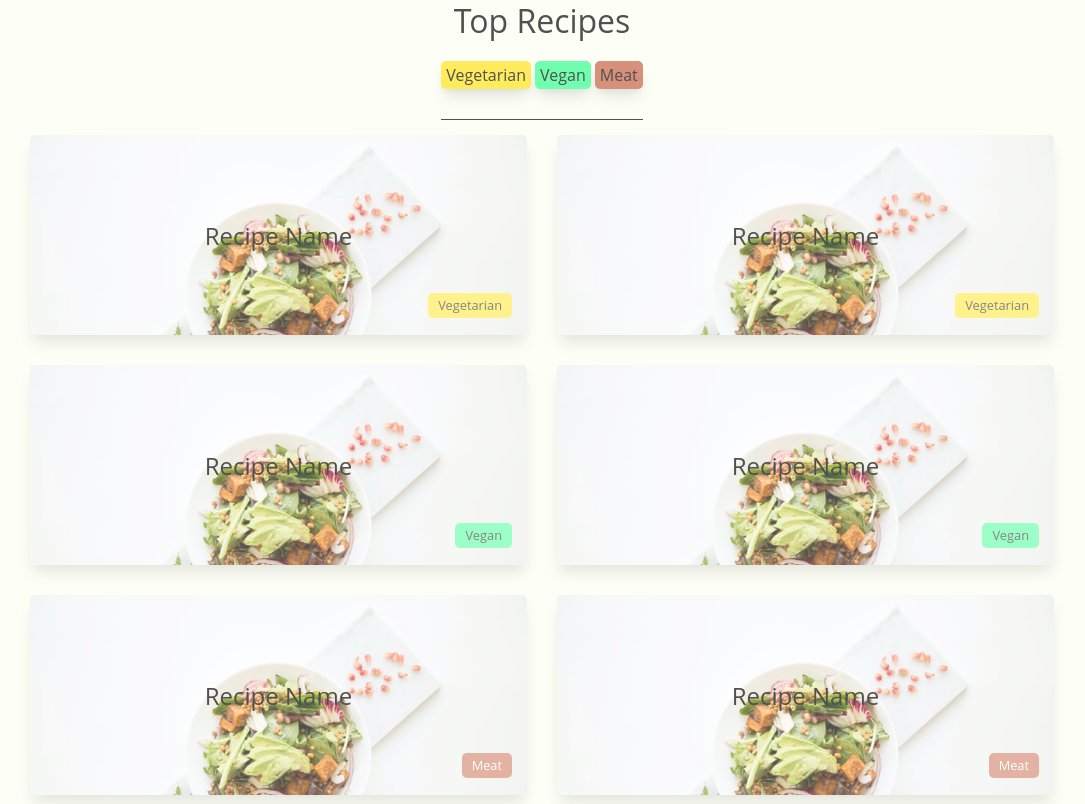
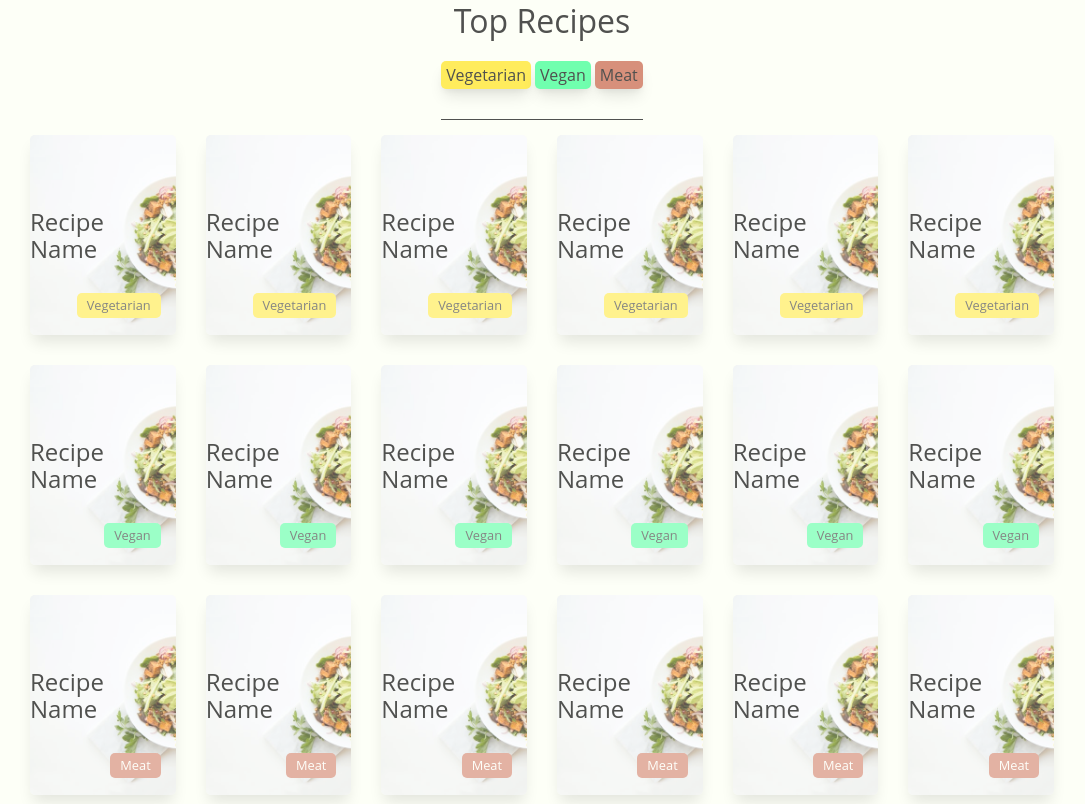
Before and after one commit to Ey-Jay/cultural-cook-book, a plain HTML site: page index.html in a window 1280 px wide. Shown: the part 816-1620 px from the top of the page, without its empty margins (98-1183 px from the left). Drawn offline with Linux system fonts and the light colour scheme.

Commit message:
nav bar corrected and added more recipes

```diff
--- a/index.html
+++ b/index.html
@@ -1,6 +1,5 @@
 <!DOCTYPE html>
 <html lang="en">
-
 <head>
   <meta charset="UTF-8">
   <meta name="viewport" content="width=device-width, initial-scale=1.0">
@@ -10,7 +9,6 @@
   <script src="script.js" defer></script>
   <title>Cultural Cook Book</title>
 </head>
-
 <body>
   <header>
     <div class="nav-wrapper">
@@ -20,7 +18,7 @@
         <a href="./colombia">Colombia</a>
         <a href="./south-africa">South Africa</a>
         <a href="./britain">Britain</a>
-        <a href="./my-favourite-recipes">My Favourite Recipes</a>
+        <a href="./my-favourite-recipes">My Recipes</a>
       </nav>
       <div class="burger" onclick="transformBurgerToX(this)">
         <div class="burger-line1"></div>
@@ -31,15 +29,12 @@
   </header>
   <main>
     <h1>Cultural Cook Book</h1>
-
     <section class="introduction">
       <div class="intro">
         <img src="/assets/cooking_lyxy.svg">
         <p>Experience culture through recipes!</p>
       </div>
     </section>
-
-
     <section class="countries-section">
       <div class="country-card colombia">
         <h2 class="country-card-title">Colombia</h2>
@@ -56,11 +51,7 @@
         <a class="card-overlay" href="">
         </a>
       </div>
-
     </section>
-
-
-
     <section class="recipes-section">
       <h1>Top Recipes</h1>
       <div class="filter-buttons-container">
@@ -68,8 +59,6 @@
         <button id="vegan-button">Vegan</button>
         <button id="meat-button">Meat</button>
       </div>
-
-
       <div id="vegetarian">
         <div class="recipe-card recipe1">
           <h2>Recipe Name</h2>
@@ -83,8 +72,31 @@
           </a>
           <p class="card-label">Vegetarian</p>
         </div>
+        <div class="recipe-card recipe1">
+          <h2>Recipe Name</h2>
+          <a class="card-overlay" href="">
+          </a>
+          <p class="card-label">Vegetarian</p>
+        </div>
+        <div class="recipe-card recipe1">
+          <h2>Recipe Name</h2>
+          <a class="card-overlay" href="">
+          </a>
+          <p class="card-label">Vegetarian</p>
+        </div>
+        <div class="recipe-card recipe1">
+          <h2>Recipe Name</h2>
+          <a class="card-overlay" href="">
+          </a>
+          <p class="card-label">Vegetarian</p>
+        </div>
+        <div class="recipe-card recipe1">
+          <h2>Recipe Name</h2>
+          <a class="card-overlay" href="">
+          </a>
+          <p class="card-label">Vegetarian</p>
+        </div>
       </div>
-
       <div id="vegan" class="hide">
         <div class="recipe-card recipe1">
           <h2>Recipe Name</h2>
@@ -98,8 +110,31 @@
           </a>
           <p class="card-label">Vegan</p>
         </div>
+        <div class="recipe-card recipe1">
+          <h2>Recipe Name</h2>
+          <a class="card-overlay" href="">
+          </a>
+          <p class="card-label">Vegan</p>
+        </div>
+        <div class="recipe-card recipe1">
+          <h2>Recipe Name</h2>
+          <a class="card-overlay" href="">
+          </a>
+          <p class="card-label">Vegan</p>
+        </div>
+        <div class="recipe-card recipe1">
+          <h2>Recipe Name</h2>
+          <a class="card-overlay" href="">
+          </a>
+          <p class="card-label">Vegan</p>
+        </div>
+        <div class="recipe-card recipe1">
+          <h2>Recipe Name</h2>
+          <a class="card-overlay" href="">
+          </a>
+          <p class="card-label">Vegan</p>
+        </div>
       </div>
-
       <div id="meat" class="hide">
         <div class="recipe-card recipe1">
           <h2>Recipe Name</h2>
@@ -113,9 +148,31 @@
           </a>
           <p class="card-label">Meat</p>
         </div>
+        <div class="recipe-card recipe1">
+          <h2>Recipe Name</h2>
+          <a class="card-overlay" href="">
+          </a>
+          <p class="card-label">Meat</p>
+        </div>
+        <div class="recipe-card recipe1">
+          <h2>Recipe Name</h2>
+          <a class="card-overlay" href="">
+          </a>
+          <p class="card-label">Meat</p>
+        </div>
+        <div class="recipe-card recipe1">
+          <h2>Recipe Name</h2>
+          <a class="card-overlay" href="">
+          </a>
+          <p class="card-label">Meat</p>
+        </div>
+        <div class="recipe-card recipe1">
+          <h2>Recipe Name</h2>
+          <a class="card-overlay" href="">
+          </a>
+          <p class="card-label">Meat</p>
+        </div>
       </div>
-
-
     </section>
   </main>
   <div class="mobile-nav hide">
@@ -127,9 +184,5 @@
     <a href=""><img src="/assets/youtube.svg"></a>
     <p>&#169 Copyright</p>
   </footer>
-
-
-
 </body>
-
 </html>
--- a/style.css
+++ b/style.css
@@ -1,9 +1,9 @@
 :root {
-  --grey: #50514F;
-  --green: #70FFAE;
-  --yellow: #FFEC5C;
-  --white: #FDFFF7;
-  --middle-red: #D7907B;
+  --grey: #50514f;
+  --green: #70ffae;
+  --yellow: #ffec5c;
+  --white: #fdfff7;
+  --middle-red: #d7907b;
 }
 
 html,
@@ -53,7 +53,6 @@ nav a {
   color: inherit;
 }
 
-
 .desktop-nav {
   display: none;
 }
@@ -72,8 +71,6 @@ nav a {
 .hide {
   display: none;
 }
-
-
 
 /* transform mobile burger to X */
 
@@ -106,7 +103,7 @@ nav a {
   height: 2px;
   margin: 6px 0;
   background-color: black;
-  transition: .5s;
+  transition: 0.5s;
 }
 
 main h1 {
@@ -123,7 +120,6 @@ main h1 {
 .intro img {
   width: 30%;
   object-fit: contain;
-
 }
 
 .countries-section {
@@ -132,11 +128,9 @@ main h1 {
   align-items: center;
 }
 
-
 .countries-section.country-link {
   width: auto;
 }
-
 
 .country-card {
   position: relative;
@@ -156,7 +150,7 @@ main h1 {
   position: absolute;
   height: 100%;
   width: 100%;
-  background-color: rgba(0, 0, 0, .2);
+  background-color: rgba(0, 0, 0, 0.2);
   z-index: 1;
 }
 
@@ -166,17 +160,17 @@ main h1 {
 }
 
 .country-card.colombia {
-  background: url('/assets/colombia.jpg') no-repeat;
+  background: url("/assets/colombia.jpg") no-repeat;
   background-size: cover;
 }
 
 .country-card.south-africa {
-  background: url('/assets/colombia.jpg') no-repeat;
+  background: url("/assets/colombia.jpg") no-repeat;
   background-size: cover;
 }
 
 .country-card.britain {
-  background: url('/assets/colombia.jpg') no-repeat;
+  background: url("/assets/colombia.jpg") no-repeat;
   background-size: cover;
 }
 
@@ -206,7 +200,7 @@ main h1 {
 }
 
 .recipe-card .card-overlay {
-  background-color: rgba(255, 255, 255, .3);
+  background-color: rgba(255, 255, 255, 0.3);
 }
 
 .recipe-card h2 {
@@ -214,10 +208,9 @@ main h1 {
 }
 
 .recipe-card.recipe1 {
-  background: url('/assets/dish.jpg') no-repeat;
+  background: url("/assets/dish.jpg") no-repeat;
   background-size: cover;
 }
-
 
 .card-label {
   padding: 5px 10px;
@@ -247,12 +240,10 @@ main h1 {
   background-color: cadetblue;
 } */
 
-
 .filter-buttons-container {
   border-bottom: 1px solid var(--grey);
   padding-bottom: 30px;
 }
-
 
 button {
   background-color: var(--green);
@@ -294,19 +285,42 @@ button:active {
 /* Desktop View */
 
 @media only screen and (min-width: 830px) {
-
-  .countries-section {
-    flex-direction: row;
-    gap: 10px;
+  .burger {
+    display: none;
   }
 
   .nav-wrapper {
+    position: relative;
     padding-left: 50px;
     padding-right: 50px;
-    position: relative;
     margin: 0 auto;
     width: initial;
     max-width: 1920px;
+
+    align-items: center;
+  }
+
+  .nav-wrapper a:hover {
+    background-color: var(--grey);
+    color: var(--white);
+    border-radius: 5px;
+    padding: 5px;
+  }
+
+  .desktop-nav {
+    display: initial;
+    /* width: 600px; */
+    /* margin: 0 5px; */
+    /* display: flex; */
+    /* flex-direction: row;
+    gap: 20px; */
+    /* width: 50px; */
+    /* margin: 0 5px; */
+  }
+
+  .desktop-nav a {
+    margin: 0 10px;
+    /* padding 0 10px; */
   }
 
   main {
@@ -314,12 +328,9 @@ button:active {
     max-width: 1920px;
   }
 
-  .burger {
-    display: none;
-  }
-
-  .desktop-nav {
-    display: initial;
+  .countries-section {
+    flex-direction: row;
+    gap: 10px;
   }
 
   #vegetarian,
```
